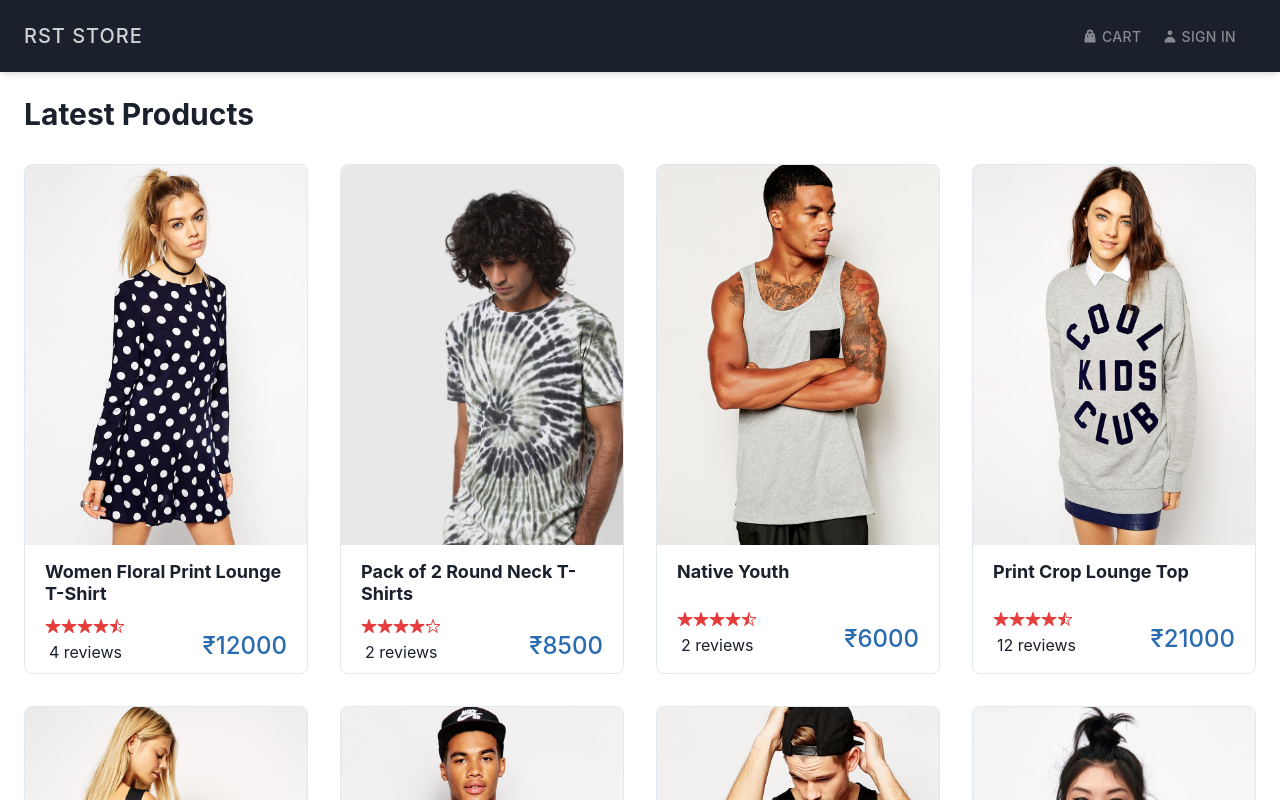
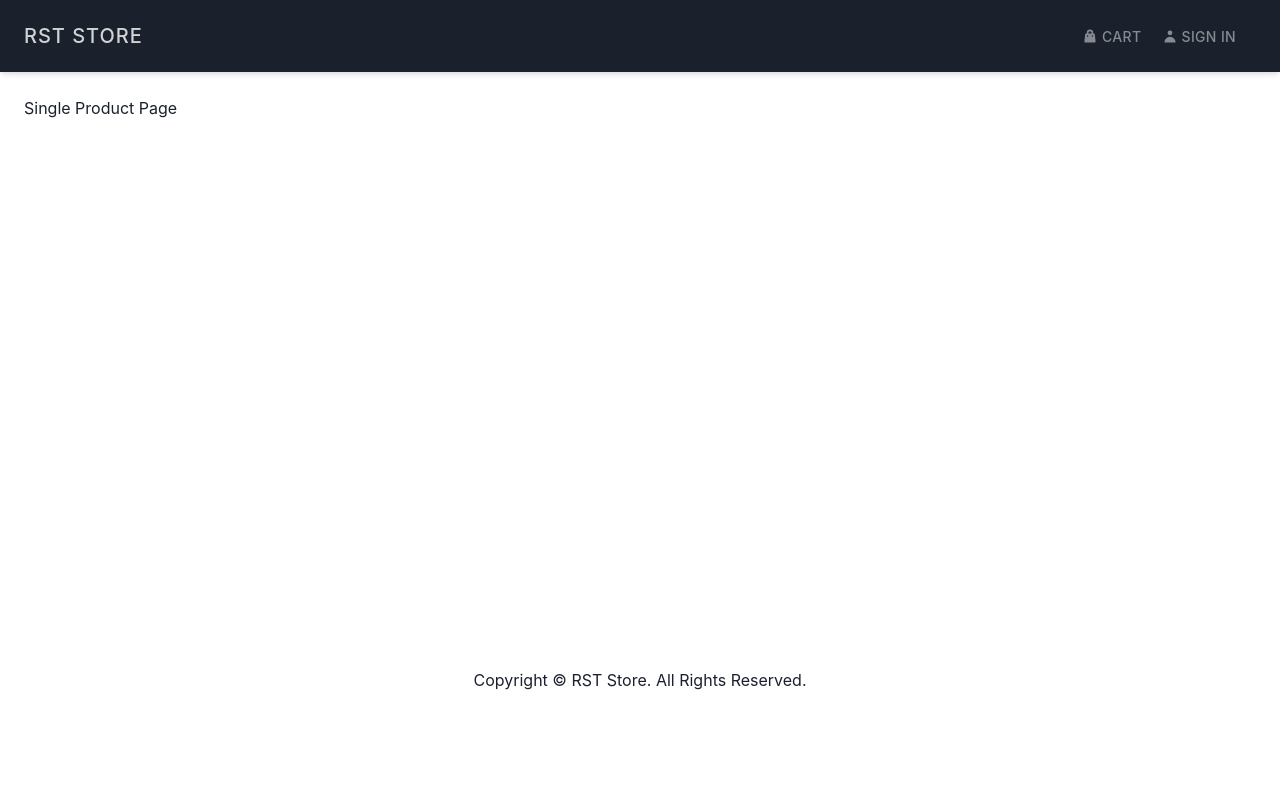
Before and after one commit to rstforumdev/rststore, a React (Create React App) app in the folder frontend/: page /product/1 in a window 1280 px wide. Shown: the top 800 px of the page. Built offline with nearby package versions, Linux system fonts and the light colour scheme.

Commit message:
5. Installed and implemented React Router. Did all the setup for React Router on the App component. Modify all the links for the Product Card, Header links to work with React Router's Link component instead.

```diff
--- a/frontend/package.json
+++ b/frontend/package.json
@@ -13,6 +13,7 @@
     "react": "^17.0.1",
     "react-dom": "^17.0.1",
     "react-icons": "^4.2.0",
+    "react-router-dom": "^5.2.0",
     "react-scripts": "4.0.2",
     "web-vitals": "^1.1.0"
   },
--- a/frontend/src/App.js
+++ b/frontend/src/App.js
@@ -1,18 +1,21 @@
 import React from 'react'
+import { BrowserRouter as Router, Route } from 'react-router-dom'
 import { Flex } from '@chakra-ui/react'
 import Header from './components/Header'
 import Footer from './components/Footer'
 import HomeScreen from './screens/HomeScreen'
+import ProductScreen from './screens/ProductScreen'
 
 const App = () => {
   return (
-    <>
+    <Router>
       <Header />
       <Flex mt='72px' as='main' minH='xl' py='6' px='6' direction='column'>
-        <HomeScreen />
+        <Route path='/' exact component={HomeScreen} />
+        <Route path='/product/:id' component={ProductScreen} />
       </Flex>
       <Footer />
-    </>
+    </Router>
   )
 }
 
--- a/frontend/src/components/Header.js
+++ b/frontend/src/components/Header.js
@@ -1,10 +1,12 @@
 import React, { useState } from 'react'
+import { Link as RouterLink } from 'react-router-dom'
 import { Flex, Heading, Link, Box, Icon } from '@chakra-ui/react'
 import { HiShoppingBag, HiOutlineMenuAlt3, HiUser } from 'react-icons/hi'
 
-const MenuItems = ({ children }) => (
+const MenuItems = ({ children, url }) => (
   <Link
-    href='/'
+    as={RouterLink}
+    to={url}
     mt={{ base: 4, md: 0 }}
     fontSize='sm'
     fontWeight='medium'
@@ -44,8 +46,9 @@ const Header = () => {
           letterSpacing='wider'
           mr={{ md: '1rem', base: 0 }}>
           <Link
+            as={RouterLink}
             _hover={{ color: 'whiteAlpha.700', textDecor: 'none' }}
-            href='/'>
+            to='/'>
             RST STORE
           </Link>
         </Heading>
@@ -66,13 +69,13 @@ const Header = () => {
         display={{ sm: show ? 'block' : 'none', md: 'flex' }}
         width={{ sm: 'full', md: 'auto' }}
         alignItems='center'>
-        <MenuItems href='/cart'>
+        <MenuItems url='/cart'>
           <Flex alignItems='center'>
             <Icon as={HiShoppingBag} w={4} h={4} mr='1' />
             Cart
           </Flex>
         </MenuItems>
-        <MenuItems href='/login'>
+        <MenuItems url='/login'>
           <Flex alignItems='center'>
             <Icon as={HiUser} w={4} h={4} mr='1' /> Sign In
           </Flex>
--- a/frontend/src/components/Product.js
+++ b/frontend/src/components/Product.js
@@ -1,10 +1,14 @@
 import React from 'react'
+import { Link as RouterLink } from 'react-router-dom'
 import { Box, Link, Image, Flex, Heading, Text } from '@chakra-ui/react'
 import Rating from './Rating'
 
 const Product = ({ product }) => {
   return (
-    <Link href={`/product/${product._id}`} _hover={{ textDecor: 'none' }}>
+    <Link
+      as={RouterLink}
+      to={`/product/${product._id}`}
+      _hover={{ textDecor: 'none' }}>
       <Box
         maxW='sm'
         borderRadius='lg'
--- /dev/null
+++ b/frontend/src/screens/ProductScreen.js
@@ -0,0 +1,7 @@
+import React from 'react'
+
+const ProductScreen = () => {
+  return <h1>Single Product Page</h1>
+}
+
+export default ProductScreen
```
Also changed, not shown: 1 other file (tests, documents, lock files or other folders).
